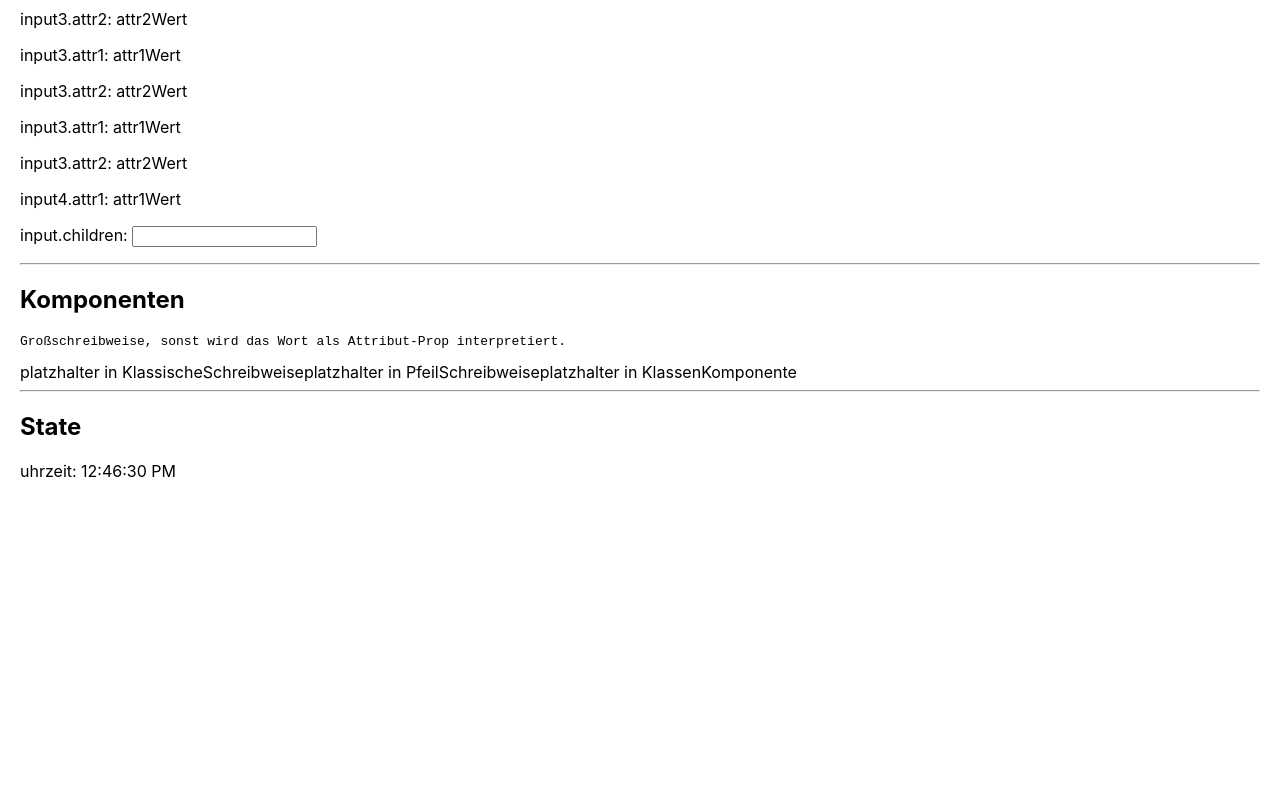
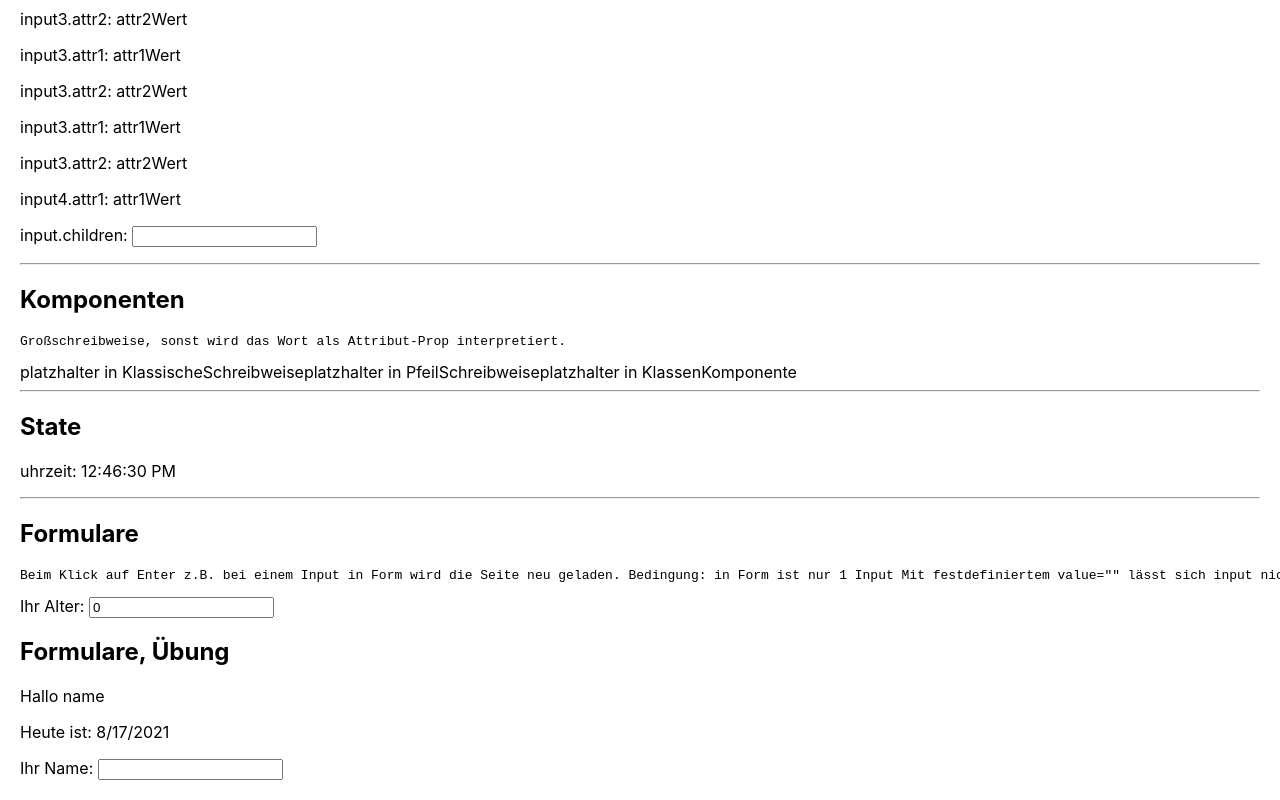
Before and after one commit to ppedvAG/2021-17-08-react, a React (Create React App) app in the folder TRAINER/react17-redux-ts-demos/: page /demos in a window 1280 px wide. Shown: the part 1105-1905 px from the top of the page. Before the commit the page ends 1606 px from the top, so only its background shows below. Built offline with nearby package versions, Linux system fonts and the light colour scheme.

Commit message:
m010 demo + aufgabe + lösung

```diff
--- a/TRAINER/react17-redux-ts-demos/src/04-greeter.tsx
+++ b/TRAINER/react17-redux-ts-demos/src/04-greeter.tsx
@@ -1,3 +1,5 @@
+import React from "react";
+
 function Greeter() {
     let datum = new Date();
     console.log('datum: ', datum)
@@ -9,3 +11,32 @@ function Greeter() {
     )
 }
 export default Greeter;
+
+/*
+Aufgabe:
+Fragen Sie erstmal nach dem Namen des Benutzers, bevor er begrüßt wird
+*/
+export class Greeter2 extends React.Component<{}, { name: string; datum: Date }> {
+    constructor(props: {}) {
+        super(props);
+        this.state = {
+            name: 'name',
+            datum: new Date()
+        }
+    }
+    handleInput = (e: React.FormEvent<HTMLInputElement>) => {
+        this.setState({ name: e.currentTarget.value })
+    }
+    render() {
+        return (
+            <header>
+                <p>Hallo {this.state.name}</p>
+                <p>Heute ist: {this.state.datum.toLocaleDateString()}</p>
+                <form>
+                    <label htmlFor="userName">Ihr Name: </label>
+                    <input type="number" id="userName" value={this.state.name} onInput={this.handleInput} />
+                </form>
+            </header>
+        )
+    }
+}
--- a/TRAINER/react17-redux-ts-demos/src/09-demos.tsx
+++ b/TRAINER/react17-redux-ts-demos/src/09-demos.tsx
@@ -2,7 +2,8 @@ import Zufallszahl, { Iterieren } from "./05-attributes";
 import ReactElements, { FunctionComponent1, FunctionComponent2, FunctionComponent3, FunctionComponent4 } from "./06-react-element";
 import { KlassenKomponente, KlassischeSchreibweise, PfeilSchreibweise } from "./07-components";
 import { KomponenteMitState } from "./08-state";
-import Greeter from "./04-greeter";
+import Greeter, { Greeter2 } from "./04-greeter";
+import InputComponent from "./10-forms";
 
 export default function Demos() {
     // let component1 = FunctionComponent1;
@@ -114,6 +115,18 @@ export default function Demos() {
 
             <h2>State</h2>
             <KomponenteMitState />
+            <hr />
+
+            <h2>Formulare</h2>
+            <pre>
+                Beim Klick auf Enter z.B. bei einem Input in Form wird die Seite neu geladen. Bedingung: in Form ist nur 1 Input
+
+                Mit festdefiniertem value="" lässt sich input nicht editieren.
+            </pre>
+            <InputComponent />
+
+            <h2>Formulare, Übung</h2>
+            <Greeter2 />
             </>
     )
 }
--- /dev/null
+++ b/TRAINER/react17-redux-ts-demos/src/10-forms.tsx
@@ -0,0 +1,24 @@
+import React, { Component } from "react";
+interface MyState {
+    alter: string
+}
+export default class InputComponent extends Component<{}, MyState> {
+    constructor(props: {}) {
+        super(props);
+        this.state = {
+            alter: '0'
+        }
+    }
+    handleInput = (e: React.FormEvent<HTMLInputElement>) => {
+        this.setState({alter: e.currentTarget.value})
+    }
+    render() {
+        return(
+            <form>
+                <label htmlFor="myInput">Ihr Alter: </label>
+                <input type="number" id="myInput" value={this.state.alter} onInput={this.handleInput}/> {/* variante1 */}
+                {/* <input type="number" name="myInput" value={this.state.alter} onInput={(event) => this.handleInput(event)}/> */} {/* variante2 */}
+            </form>
+        )
+    }
+}
```
Also changed, not shown: 1 other file (tests, documents, lock files or other folders).
